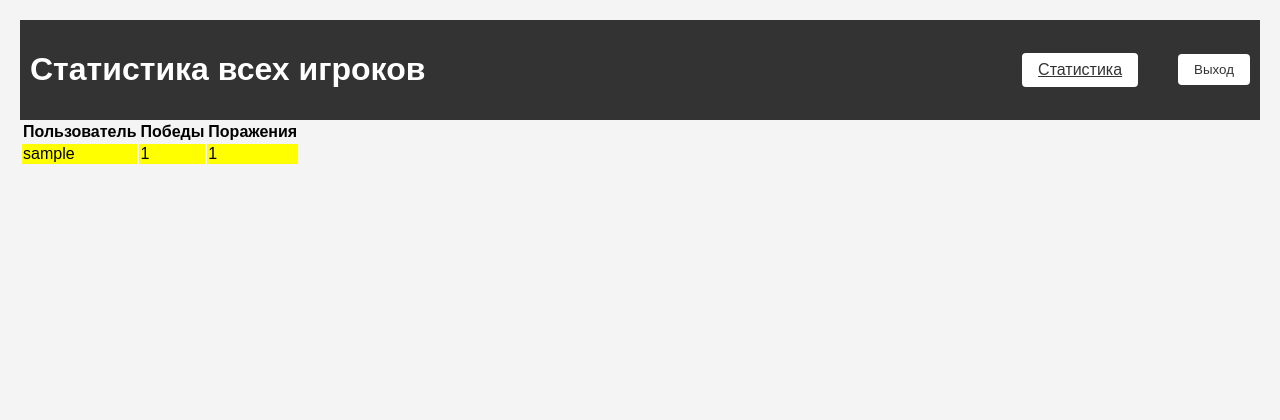
After one commit to Baklachok/Games, a Django app: page /all_stats/ in a window 1280 px wide. The commit adds this page. Shown: the top 420 px of the page. Run offline with Django 5.2, Linux system fonts and the light colour scheme; a user stored in the database is signed in; tables that the repository leaves empty hold one stand-in row (values such as "Sample post").

Commit message:
added stats-page

```diff
--- a/static/css/style.css
+++ b/static/css/style.css
@@ -3,6 +3,10 @@ body {
     margin: 20px;
     padding: 0;
     background-color: #f4f4f4;
+}
+
+.current-user {
+    background-color: yellow;
 }
 
 header {
@@ -12,6 +16,30 @@ header {
     text-align: center;
     display: flex;
     justify-content: space-between;
+    align-items: center;
+}
+
+
+.nav {
+    display: flex;
+    align-items: center;
+    list-style-type: none;
+    margin: 0;
+    padding: 0;
+}
+
+.nav li {
+    margin-right: 20px;
+}
+
+.stats-button {
+    background-color: #fff;
+    color: #333;
+    padding: 8px 16px;
+    border: none;
+    border-radius: 4px;
+    cursor: pointer;
+    margin-right: 20px; /* Отступ справа */
 }
 
 main {
@@ -39,6 +67,7 @@ footer {
     border: none;
     border-radius: 4px;
     cursor: pointer;
+    margin-left: 20px;
 }
 
 form {
--- /dev/null
+++ b/tic_tac_toe/templates/all_stats.html
@@ -0,0 +1,30 @@
+{% extends 'base.html' %}
+
+{% block title %}
+    Статистика всех игроков
+{% endblock title %}
+
+{% block header %}
+    Статистика всех игроков
+{% endblock header %}
+
+{% block content %}
+    <table>
+        <thead>
+            <tr>
+                <th>Пользователь</th>
+                <th>Победы</th>
+                <th>Поражения</th>
+            </tr>
+        </thead>
+        <tbody>
+            {% for stats in all_stats %}
+                <tr {% if user.is_authenticated and user.username == stats.user.username %}class="current-user"{% endif %}>
+                    <td>{{ stats.user.username }}</td>
+                    <td>{{ stats.wins }}</td>
+                    <td>{{ stats.losses }}</td>
+                </tr>
+            {% endfor %}
+        </tbody>
+    </table>
+{% endblock content %}
--- a/tic_tac_toe/templates/base.html
+++ b/tic_tac_toe/templates/base.html
@@ -14,14 +14,16 @@
         <div>
             <h1>{% block header %}Крестики-нолики{% endblock header %}</h1>
         </div>
-        {% if user.is_authenticated %}
-            <div>
-                <a href="{% url 'logout' %}"><button class="login-button">Выход</button></a>
-                <div id="stats-container"></div>
-            </div>
-        {% else %}
-            <a href="{% url 'login' %}"><button class="login-button">Вход</button></a>
-        {% endif %}
+        <div>
+            <ul class="nav">
+                <a href="{% url 'all_stats' %}" class="stats-button">Статистика</a>
+                {% if user.is_authenticated %}
+                    <a href="{% url 'logout' %}"><button class="login-button">Выход</button></a>
+                {% else %}
+                    <a href="{% url 'login' %}"><button class="login-button">Вход</button></a>
+                {% endif %}
+            </ul>
+        </div>
     </header>
 
     {% block content %}
@@ -31,26 +33,5 @@
         <p>&copy; 2024 Крестики-нолики. Все права защищены.</p>
     </footer>
 
-<script src="https://code.jquery.com/jquery-3.6.0.min.js"></script>
-<script>
-    $(document).ready(function() {
-        // Функция для загрузки статистики побед и поражений
-        function loadStats() {
-            $.get('/get_stats/', function(data) {
-                // Отображение статистики в контейнере
-                $('#stats-container').html('Побед: ' + data.wins + ' | Поражений: ' + data.losses);
-            });
-        }
-
-        // Загрузка статистики при загрузке страницы
-        loadStats();
-
-        // Обновление статистики после выхода из системы
-        $('#logout-button').click(function() {
-            loadStats();
-        });
-    });
-</script>
-
 </body>
 </html>
--- a/tic_tac_toe/templates/index.html
+++ b/tic_tac_toe/templates/index.html
@@ -9,9 +9,9 @@
             {% endfor %}
         </div>
         {% if user.is_authenticated %}
-            <a href="{% url 'tic-tae-toe' %}"><button class="play-button">Играть</button>
+            <a href="{% url 'tic-tae-toe' %}"><button class="play-button">Играть</button></a>
         {% else %}
-            <a href="{% url 'login' %}"><button class="play-button">Играть</button>
+            <a href="{% url 'login' %}"><button class="play-button">Войти</button></a>
         {% endif %}
     </main>
 
--- a/tic_tac_toe/urls.py
+++ b/tic_tac_toe/urls.py
@@ -10,4 +10,5 @@ urlpatterns = [
     path("tic-tae-toe/", views.tic_tae_toe, name="tic-tae-toe"),
     path('update_stats/', views.update_stats, name='update_stats'),
     path('get_stats/', views.get_stats, name='get_stats'),
+    path('all_stats/', views.all_stats, name='all_stats'),
 ]
--- a/tic_tac_toe/views.py
+++ b/tic_tac_toe/views.py
@@ -87,3 +87,11 @@ def get_stats(request):
     stats = GameStats.objects.get(user=request.user)
     data = {'wins': stats.wins, 'losses': stats.losses}
     return JsonResponse(data)
+
+def all_stats(request):
+    # Получаем все объекты GameStats из базы данных
+    all_stats = GameStats.objects.all()
+
+    # Передаем данные в шаблон для отображения
+    context = {'all_stats': all_stats, 'user': request.user}
+    return render(request, 'all_stats.html', context)
```
